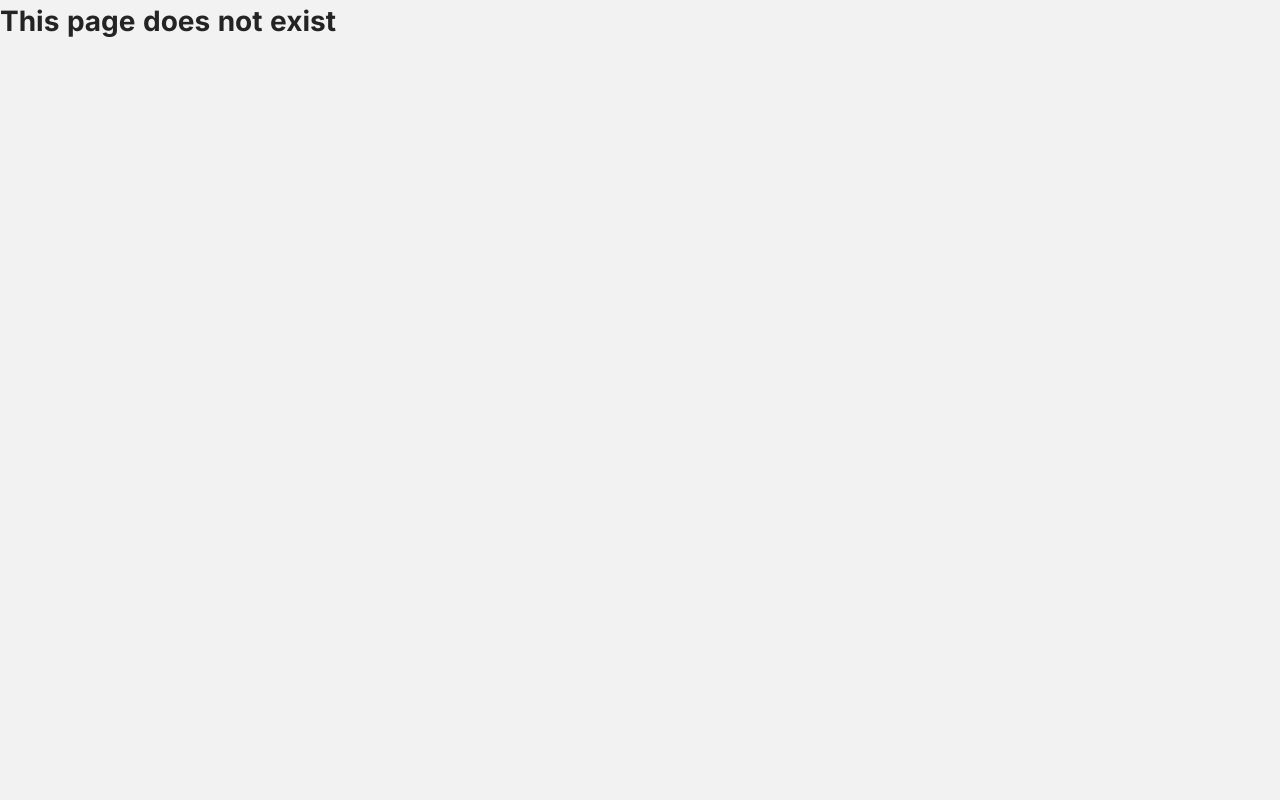
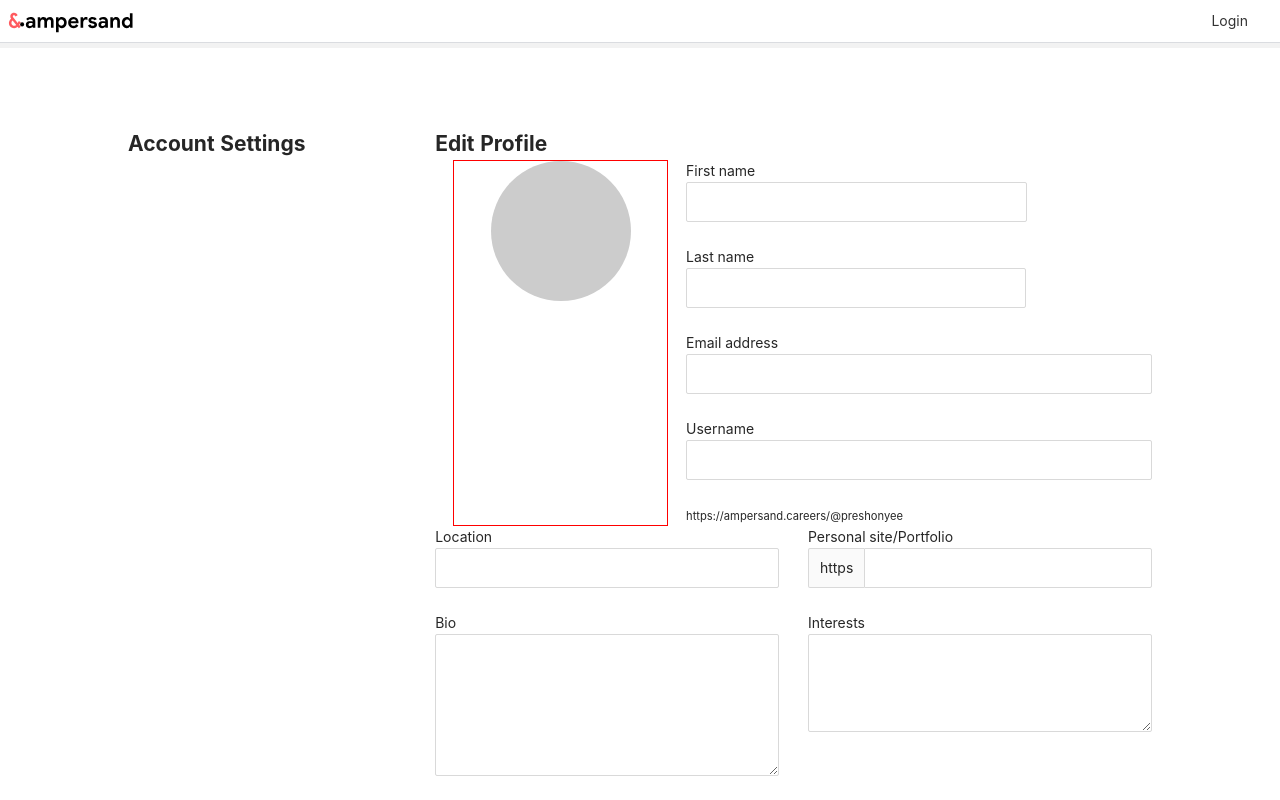
Before and after one commit to preshonyee/ampersand, a React (Create React App) app in the folder client/: page /app/account in a window 1280 px wide. Shown: the top 800 px of the page. Built offline with nearby package versions, Linux system fonts and the light colour scheme; sample sign-in values are in the browser's storage; a web font is replaced by a local one.

Commit message:
feat(profile): create account and edit profile page

```diff
--- a/client/src/App.tsx
+++ b/client/src/App.tsx
@@ -18,6 +18,8 @@ import GlobalStyle from "./GlobalStyle";
 import ResumePage from "./pages/ResumePage";
 import AnalyticsPage from "./pages/Analytics";
 import LandingPage from "./pages/LandingPage";
+import AccountPage from "./pages/Account";
+import EditProfilePage from "./pages/EditProfile";
 
 const Routing = () => {
   const history = useHistory();
@@ -36,6 +38,8 @@ const Routing = () => {
       <Route exact path="/app" component={Homepage} />
       <Route exact path="/register" component={RegisterPage} />
       <Route exact path="/login" component={LoginPage} />
+      <Route exact path="/app/@preshonyee" component={AccountPage} />
+      <Route exact path="/app/account" component={EditProfilePage} />
       <Route exact path="/app/tracker" component={ApplicationTracker} />
       <Route exact path="/app/add-application" component={AddApplication} />
       <Route
--- a/client/src/components/Layout.tsx
+++ b/client/src/components/Layout.tsx
@@ -6,6 +6,8 @@ interface ILayout {
 }
 
 const Wrapper = styled.div`
+  background-color: #fff;
+  min-height: 100vh;
   main {
     margin: 3rem 0;
   }
--- /dev/null
+++ b/client/src/components/ProfileLayout.tsx
@@ -0,0 +1,37 @@
+import React from "react";
+import styled from "styled-components";
+import Layout from "../components/Layout";
+
+interface IProfileLayout {
+  children: React.ReactNode;
+}
+
+const Wrapper = styled.div`
+  width: 80%;
+  margin: 0 auto;
+  padding: 5rem 0;
+  display: flex;
+`;
+
+const Navigation = styled.div`
+  width: 30%;
+`;
+
+const ContentPane = styled.div`
+  width: 70%;
+`;
+
+const ProfileLayout: React.FC<IProfileLayout> = ({ children }) => {
+  return (
+    <Layout>
+      <Wrapper>
+        <Navigation>
+          <h2>Account Settings</h2>
+        </Navigation>
+        <ContentPane>{children}</ContentPane>
+      </Wrapper>
+    </Layout>
+  );
+};
+
+export default ProfileLayout;
--- /dev/null
+++ b/client/src/pages/Account.tsx
@@ -0,0 +1,13 @@
+import styled from "styled-components";
+
+const Wrapper = styled.div``;
+
+const AccountPage = () => {
+  return (
+    <Wrapper>
+      <h1>Account</h1>
+    </Wrapper>
+  );
+};
+
+export default AccountPage;
--- /dev/null
+++ b/client/src/pages/EditProfile.tsx
@@ -0,0 +1,115 @@
+import { Avatar, Button, Input, Form } from "antd";
+import styled from "styled-components";
+import ProfileLayout from "../components/ProfileLayout";
+
+const { Item } = Form;
+const { TextArea } = Input;
+
+const Wrapper = styled.div`
+  .top-section {
+    display: flex;
+    justify-content: space-between;
+  }
+
+  .profile-picture {
+    width: 30%;
+    margin: 0 auto;
+    border: 1px solid red;
+    text-align: center;
+  }
+
+  .personal-info {
+    width: 65%;
+  }
+
+  .names,
+  .about-section,
+  .social-section {
+    width: 100%;
+    display: flex;
+    flex-wrap: wrap;
+    justify-content: space-between;
+  }
+
+  .about-section > *,
+  .social-section > * {
+    width: 48%;
+  }
+`;
+
+const EditProfilePage = () => {
+  const [form] = Form.useForm();
+
+  return (
+    <ProfileLayout>
+      <Wrapper>
+        <h2>Edit Profile</h2>
+        <Form form={form}>
+          <div className="top-section">
+            <div className="profile-picture">
+              <Avatar size={140} />
+            </div>
+            <div className="personal-info">
+              <div className="names">
+                <Item>
+                  <label>First name</label>
+                  <Input size="large" />
+                </Item>
+                <Item>
+                  <label>Last name</label>
+                  <Input size="large" />
+                </Item>
+              </div>
+              <Item>
+                <label>Email address</label>
+                <Input size="large" />
+              </Item>
+              <Item>
+                <label>Username</label>
+                <Input size="large" />
+              </Item>
+              <small>https://ampersand.careers/@preshonyee</small>
+            </div>
+          </div>
+          <div className="about-section">
+            <Item name="location">
+              <label>Location</label>
+              <Input size="large" />
+            </Item>
+            <Item name="portfolio">
+              <label>Personal site/Portfolio</label>
+              <Input size="large" addonBefore="https" />
+            </Item>
+            <Item name="bio">
+              <label>Bio</label>
+              <TextArea rows={6} />
+            </Item>
+            <Item name="interests">
+              <label>Interests</label>
+              <TextArea rows={4} />
+            </Item>
+          </div>
+          <div className="social-section">
+            <Item name="twitter">
+              <label>Twitter username</label>
+              <Input size="large" addonBefore="@" />
+            </Item>
+            <Item name="linkedin">
+              <label>Linkedin username</label>
+              <Input size="large" addonBefore="@" />
+            </Item>
+            <Item name="github">
+              <label>GitHub username</label>
+              <Input size="large" addonBefore="@" />
+            </Item>
+          </div>
+          <Button block type="primary">
+            Update account
+          </Button>
+        </Form>
+      </Wrapper>
+    </ProfileLayout>
+  );
+};
+
+export default EditProfilePage;
```
